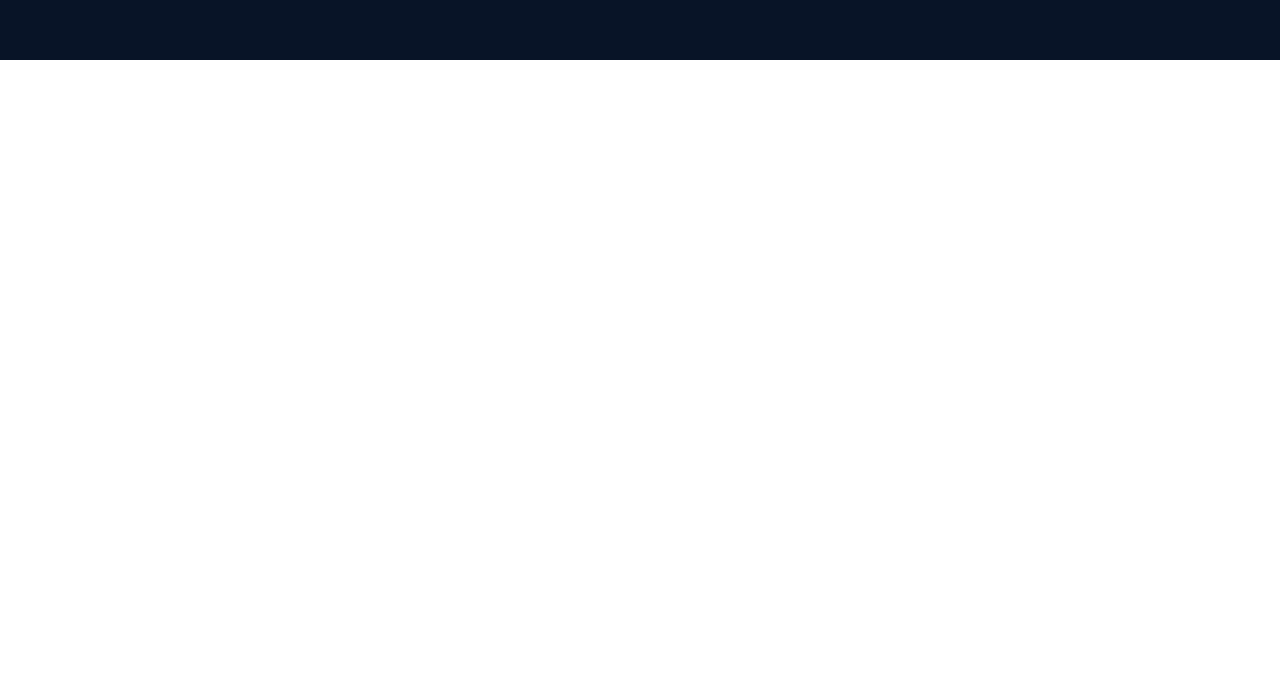
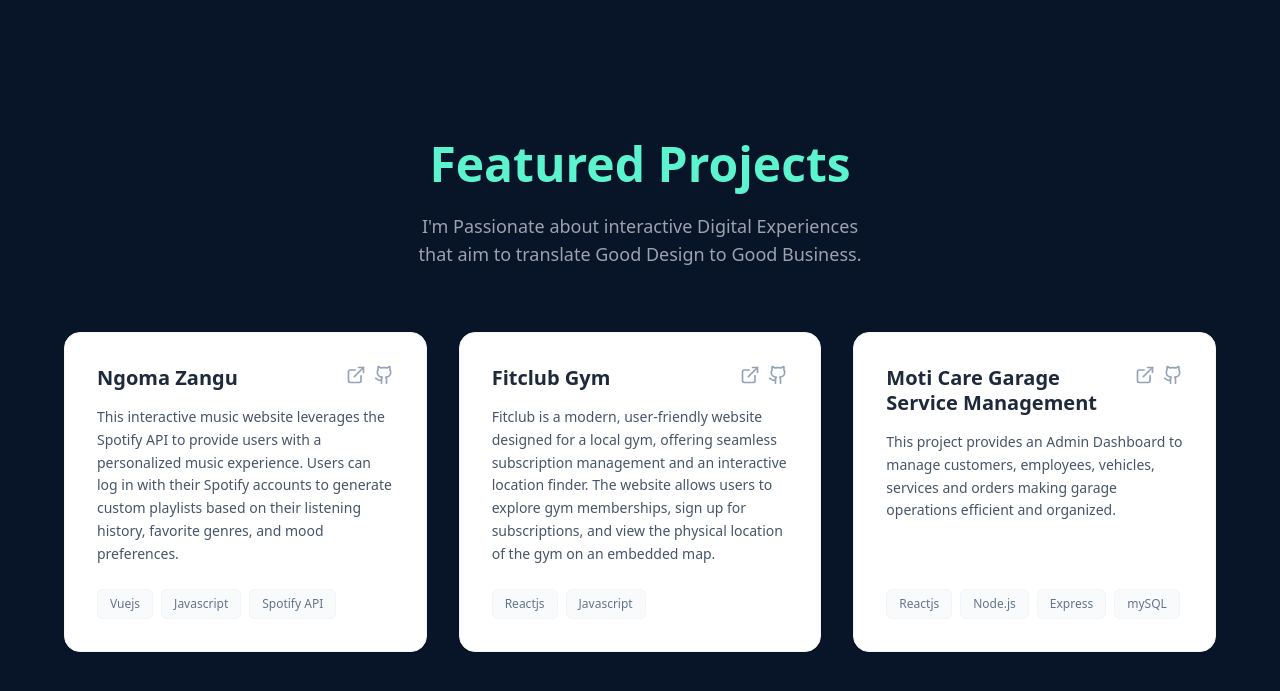
Before and after one commit to codewithAntony/kimongo, a React (Vite) app: page / in a window 1280 px wide. Shown: the part 1725-2416 px from the top of the page. Before the commit the page ends 1785 px from the top, so only its background shows below. Built offline with nearby package versions, Linux system fonts and the light colour scheme.

Commit message:
created the featured project component

```diff
--- a/package.json
+++ b/package.json
@@ -13,6 +13,7 @@
     "@emailjs/browser": "^4.4.1",
     "@tailwindcss/vite": "^4.1.17",
     "framer-motion": "^12.23.26",
+    "lucide-react": "^0.562.0",
     "react": "^19.2.0",
     "react-dom": "^19.2.0",
     "react-icons": "^5.5.0",
--- a/src/App.jsx
+++ b/src/App.jsx
@@ -1,6 +1,7 @@
 import About from './components/About';
 import Header from './components/Header';
 import Navigation from './components/Navigation';
+import ProjectsStats from './components/ProjectsStats';
 
 function App() {
     return (
@@ -8,6 +9,7 @@ function App() {
             <Navigation />
             <Header />
             <About />
+            <ProjectsStats />
         </div>
     );
 }
--- /dev/null
+++ b/src/components/ProjectsStats.jsx
@@ -0,0 +1,96 @@
+import { ChevronRight, ExternalLink, Github } from 'lucide-react';
+import React from 'react';
+
+const projects = [
+    {
+        title: 'Ngoma Zangu',
+        description:
+            'This interactive music website leverages the Spotify API to provide users with a personalized music experience. Users can log in with their Spotify accounts to generate custom playlists based on their listening history, favorite genres, and mood preferences.',
+        tags: ['Vuejs', 'Javascript', 'Spotify API'],
+        links: { github: '#', external: '#' }
+    },
+    {
+        title: 'Fitclub Gym',
+        description:
+            'Fitclub is a modern, user-friendly website designed for a local gym, offering seamless subscription management and an interactive location finder. The website allows users to explore gym memberships, sign up for subscriptions, and view the physical location of the gym on an embedded map.',
+        tags: ['Reactjs', 'Javascript'],
+        links: { github: '#', external: '#' }
+    },
+    {
+        title: 'Moti Care Garage Service Management',
+        description:
+            'This project provides an Admin Dashboard to manage customers, employees, vehicles, services and orders making garage operations efficient and organized.',
+        tags: ['Reactjs', 'Node.js', 'Express', 'mySQL'],
+        links: { github: '#', external: '#' }
+    }
+];
+
+const ProjectCard = ({ project }) => (
+    <div className="bg-white border border-gray-100 rounded-2xl p-8 shadow-sm hover:shadow-md transition-shadow duration-300 flex flex-col h-full">
+        <div className="flex justify-between items-start mb-4">
+            <h3 className="text-xl font-bold text-slate-800 leading-tight">
+                {project.title}
+            </h3>
+            <div className="flex items-center gap-3">
+                {project.badge && (
+                    <span className="bg-rose-500 text-white text-xs font-semibold px-3 py-1 rounded-full">
+                        {project.badge}
+                    </span>
+                )}
+                <div className="flex gap-2 text-slate-400">
+                    {project.links.external && (
+                        <ExternalLink
+                            size={20}
+                            className="cursor-pointer hover:text-slate-600"
+                        />
+                    )}
+                    {project.links.github && (
+                        <Github
+                            size={20}
+                            className="cursor-pointer hover:text-slate-600"
+                        />
+                    )}
+                </div>
+            </div>
+        </div>
+
+        <p className="text-slate-600 text-sm leading-relaxed mb-6 flex-grow">
+            {project.description}
+        </p>
+
+        <div className="flex flex-wrap gap-2 mt-auto">
+            {project.tags.map((tag) => (
+                <span
+                    key={tag}
+                    className="bg-slate-50 text-slate-500 text-xs px-3 py-1.5 rounded-md border border-gray-100"
+                >
+                    {tag}
+                </span>
+            ))}
+        </div>
+    </div>
+);
+
+const ProjectsStats = () => {
+    return (
+        <section className="py-20 px-6 bg-[#081427] font-sans">
+            <div className="max-w-6xl mx-auto text-center">
+                <h2 className="text-4xl md:text-5xl font-bold text-[#5CF3CF] mb-6">
+                    Featured Projects
+                </h2>
+                <p className="text-gray-400 max-w-2xl mx-auto text-lg mb-16">
+                    I'm Passionate about interactive Digital Experiences <br />{' '}
+                    that aim to translate Good Design to Good Business.
+                </p>
+
+                <div className="grid grid-cols-1 md:grid-cols-3 gap-8 mb-16 text-left">
+                    {projects.map((project, index) => (
+                        <ProjectCard key={index} project={project} />
+                    ))}
+                </div>
+            </div>
+        </section>
+    );
+};
+
+export default ProjectsStats;
```
Also changed, not shown: 1 other file (tests, documents, lock files or other folders).
